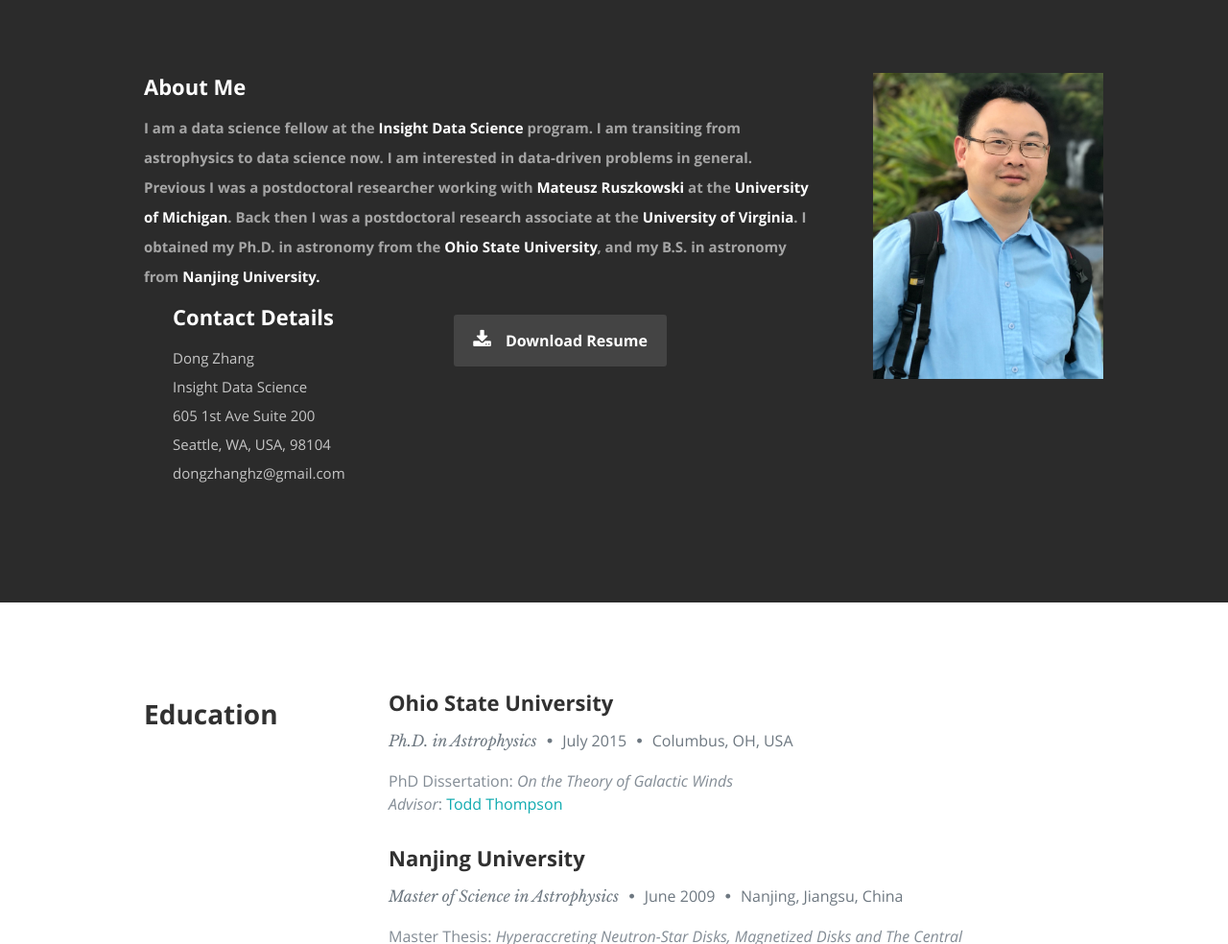
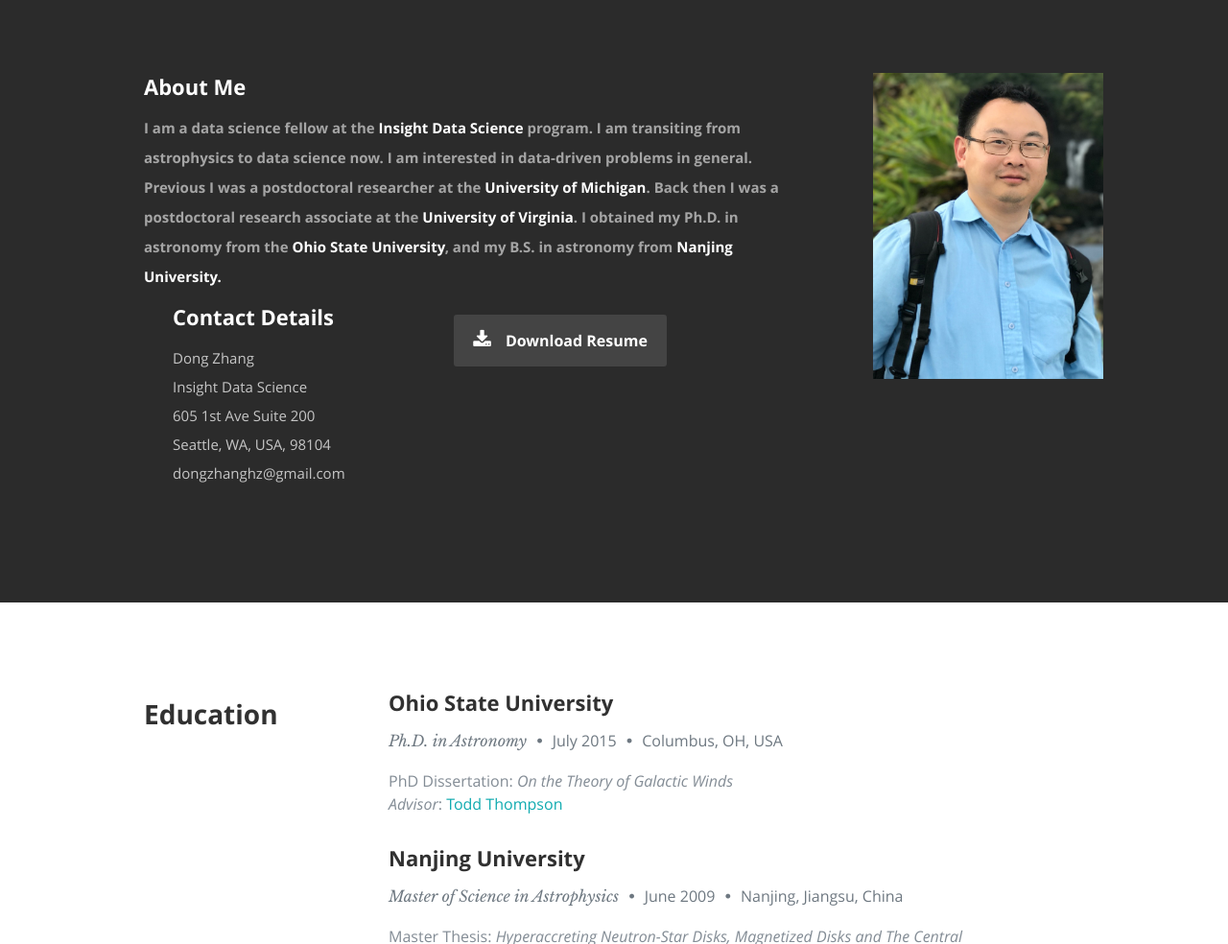
Before and after one commit to dongzhang84/dongzhang84.github.io, a plain HTML site: page index.html in a window 1280 px wide. Shown: the part 820-1804 px from the top of the page at 96% size. Drawn offline with nearby package versions, Linux system fonts and the light colour scheme.

Commit message:
Add files via upload

```diff
--- a/index.html
+++ b/index.html
@@ -89,7 +89,7 @@
 
             <h2>About Me</h2>
 
-            <b>I am a data science fellow at the <a href="https://www.insightdatascience.com">Insight Data Science</a> program. I am transiting from astrophysics to data science now. I am interested in data-driven problems in general. Previous I was a postdoctoral researcher working with <a href="https://lsa.umich.edu/astro/people/core-faculty/mateuszr.html">Mateusz Ruszkowski</a> at the <a href="https://lsa.umich.edu/astro">University of Michigan</a>. Back then I was a postdoctoral research associate at the <a href="http://astronomy.as.virginia.edu/">University of Virginia</a>. I obtained my Ph.D. in astronomy from the <a href="http://astronomy.osu.edu/">Ohio State University</a>, and my B.S. in astronomy from <a href="http://astronomy.nju.edu.cn/index.html">Nanjing University<a>.
+            <b>I am a data science fellow at the <a href="https://www.insightdatascience.com">Insight Data Science</a> program. I am transiting from astrophysics to data science now. I am interested in data-driven problems in general. Previous I was a postdoctoral researcher at the <a href="https://lsa.umich.edu/astro">University of Michigan</a>. Back then I was a postdoctoral research associate at the <a href="http://astronomy.as.virginia.edu/">University of Virginia</a>. I obtained my Ph.D. in astronomy from the <a href="http://astronomy.osu.edu/">Ohio State University</a>, and my B.S. in astronomy from <a href="http://astronomy.nju.edu.cn/index.html">Nanjing University<a>.
             </b>
             </a><ul><a>
             </a><ul><a>
@@ -144,7 +144,7 @@
                <div class="twelve columns">
 
                   <h3>Ohio State University</h3>
-                  <p class="info">Ph.D. in Astrophysics <span>&bull;</span> <em class="date">July 2015</em> <span>&bull;</span> <em class="date">Columbus, OH, USA</em></p>
+                  <p class="info">Ph.D. in Astronomy <span>&bull;</span> <em class="date">July 2015</em> <span>&bull;</span> <em class="date">Columbus, OH, USA</em></p>
 
                   <p class="date">
                   PhD Dissertation: <em class="paper">On the Theory of Galactic Winds</em>
```
